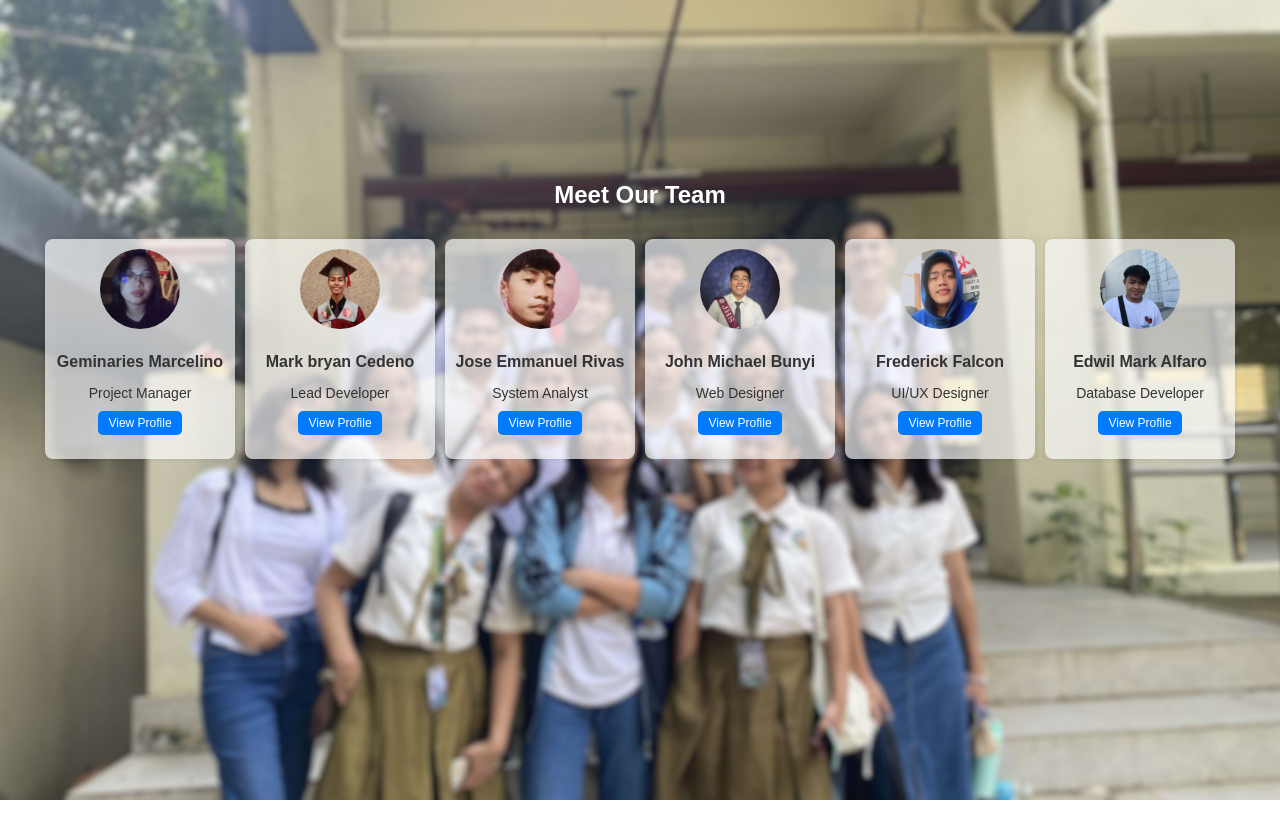
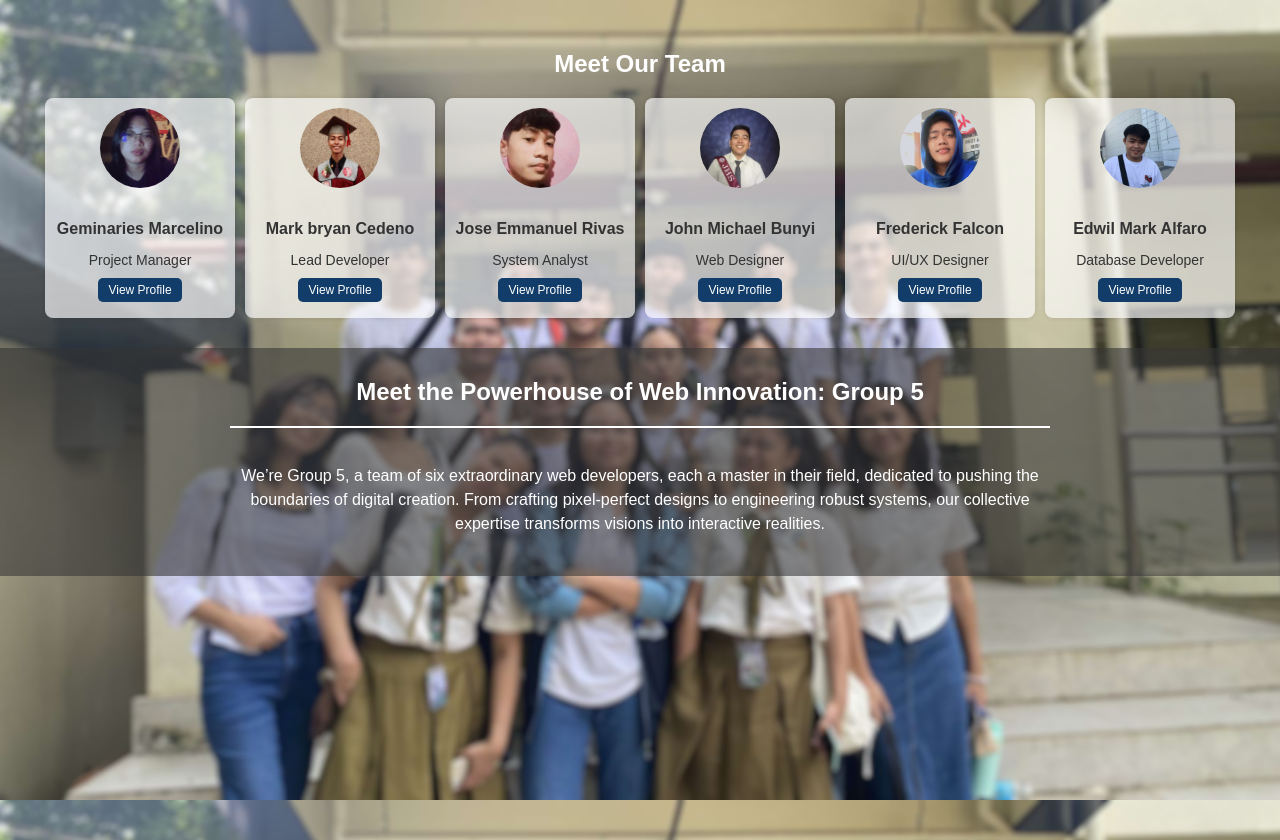
Before and after one commit to MDCedeno/Cedeno_Repository, a plain HTML site: page home.html in a window 1280 px wide. Before the commit the page ends 800 px from the top, so only its background shows below. Drawn offline with Linux system fonts and the light colour scheme.

Commit message:
Finalization of this sample

```diff
--- a/home.html
+++ b/home.html
@@ -1,100 +1,104 @@
 <!DOCTYPE html>
 <html lang="en">
   <head>
-    <meta charset="UTF-8">
-    <meta name="viewport" content="width=device-width, initial-scale=1.0">
+    <meta charset="UTF-8" />
+    <meta name="viewport" content="width=device-width, initial-scale=1.0" />
     <title>Our Team</title>
-    <link rel="stylesheet" href="styles.css">
+    <link rel="icon" type="image/x-icon" href="images/favicon.ico" />
+    <link rel="stylesheet" href="styles.css" />
   </head>
   <body>
-
     <section class="team-section">
       <h1>Meet Our Team</h1>
       <div class="team-container">
         <div class="team-member">
-                <img src="images/marcelino.gif" alt="Marcelino">
+          <img src="images/marcelino.gif" alt="Marcelino" />
           <h3>Geminaries Marcelino</h3>
           <p>Project Manager</p>
-                <!-- <a href="marcelino-page.html">View Profile</a> -->
           <a>View Profile</a>
+
           <div class="popup-info">
             <p>Bading</p>
             <p>22 years old</p>
             <p>Rhapsody Residences, Muntinlupa City</p>
             <p>marcelino.gem23@gmail.com</p>
-                    <img src="images/project-manager.jfif" alt="project-manager">
           </div>
         </div>
         <div class="team-member">
-                <img src="images/cedeno.jpg" alt="Cedeno">
+          <img src="images/cedeno.jpg" alt="Cedeno" />
           <h3>Mark bryan Cedeno</h3>
           <p>Lead Developer</p>
-                <!-- <a href="cedeno-page.html">View Profile</a> -->
           <a>View Profile</a>
+
           <div class="popup-info">
             <p>Daddy Chill</p>
             <p>24 years old</p>
             <p>Purok 4 Extension Alabang, Muntinlupa City</p>
             <p>cedenomarkbryan04@gmail.com</p>
-                    <img src="images/lead-developer.jfif" alt="lead-developer">
           </div>
         </div>
         <div class="team-member">
-                <img src="images/rivas.jpg" alt="Rivas">
+          <img src="images/rivas.jpg" alt="Rivas" />
           <h3>Jose Emmanuel Rivas</h3>
           <p>System Analyst</p>
-                <!-- <a href="rivas-page.html">View Profile</a> -->
           <a>View Profile</a>
+
           <div class="popup-info">
             <p>Sir Hubert 2.0</p>
             <p>20 years old</p>
             <p>Talon IV, Las piñas City</p>
             <p>rivasjoseemmanuel055@gmail.com</p>
-                    <img src="images/system-analyst.jfif" alt="system-analyst">
           </div>
         </div>
         <div class="team-member">
-                <img src="images/bunyi.jpg" alt="Bunyi">
+          <img src="images/bunyi.jpg" alt="Bunyi" />
           <h3>John Michael Bunyi</h3>
           <p>Web Designer</p>
-                <!-- <a href="bunyi-page.html">View Profile</a> -->
           <a>View Profile</a>
+
           <div class="popup-info">
             <p>Aports ng lahat</p>
             <p>21 years old</p>
             <p>3 Cupang, Muntinlupa City</p>
             <p>johnmichaelbunyi2@gmail.com</p>
-                    <img src="images/web-designer.jfif" alt="web-designer">
           </div>
         </div>
         <div class="team-member">
-                <img src="images/falcon.jpg" alt="Falcon">
+          <img src="images/falcon.jpg" alt="Falcon" />
           <h3>Frederick Falcon</h3>
           <p>UI/UX Designer</p>
-                <!-- <a href="falcon-page.html">View Profile</a> -->
           <a>View Profile</a>
+
           <div class="popup-info">
             <p>Altab Master</p>
             <p>25 years old</p>
             <p>Purok 3 Harmony Ville Cupang, Muntinlupa City</p>
             <p>frederickfalcon2@gmail.com</p>
-                    <img src="images/uiux-designer.jfif" alt="uiux-designer">
           </div>
         </div>
         <div class="team-member">
-                <img src="images/alfaro.jpg" alt="Alfaro">
+          <img src="images/alfaro.jpg" alt="Alfaro" />
           <h3>Edwil Mark Alfaro</h3>
           <p>Database Developer</p>
-                <!-- <a href="alfaro-page.html">View Profile</a> -->
           <a>View Profile</a>
+
           <div class="popup-info">
             <p>Level 1 Evolution</p>
             <p>22 years old</p>
             <p>BLK 1 Purok 1 Dolleton St. Bayanan Muntinlupa City</p>
             <p>alfaroedwil23@gmail.com</p>
-                    <img src="images/database-developer.jfif" alt="database-developer">
           </div>
         </div>
+      </div>
+      <div class="team-intro">
+        <h1>Meet the Powerhouse of Web Innovation: Group 5</h1>
+        <p>
+          We’re Group 5, a team of six extraordinary web developers, each a
+          master in their field, dedicated to pushing the boundaries of digital
+          creation. From crafting pixel-perfect designs to engineering robust
+          systems, our collective expertise transforms visions into interactive
+          realities.
+        </p>
       </div>
     </section>
   </body>
--- a/styles.css
+++ b/styles.css
@@ -1,6 +1,5 @@
 body {
-
-    background-image: url('images/Background.jpg');
+  background-image: url("images/Background.jpg");
   background-size: cover;
   background-position: center;
   background-repeat: no-repeat;
@@ -11,23 +10,22 @@ body {
   padding: 0;
   height: 100vh;
   overflow: hidden;
-    display: flex;
   justify-content: center;
   align-items: center;
 }
 
 .team-section {
   max-width: 100%;
-    padding: 10px;
   text-align: center;
   box-sizing: border-box;
-    margin-top: -150px;
+  margin-top: 40px;
+  padding: 0;
 }
 
 h1 {
   color: #fff;
-    margin-top: 10px;
-    margin-bottom: 50px;
+  margin: 30px 0;
+  padding: 10px;
 }
 
 .team-container {
@@ -47,7 +45,7 @@ h1 {
   height: 200px;
   text-align: center;
   position: relative;
-    transition: transform 0.3s, box-shadow 0.3s;
+  transition: transform 0.4s, box-shadow 0.4s;
   top: -20px;
 }
 
@@ -61,8 +59,8 @@ h1 {
   width: 80px;
   height: 80px;
   object-fit: cover;
-    transition: transform 0.3s;
-    margin-bottom: +10px;
+  transition: transform 0.4s;
+  margin-bottom: 20px;
 }
 
 .team-member:hover img {
@@ -71,7 +69,7 @@ h1 {
 
 .team-member h3 {
   color: #333;
-    margin: 10px 0 5px;
+  margin: 8px 0 5px;
   font-size: 16px;
   white-space: nowrap;
   overflow: hidden;
@@ -87,7 +85,7 @@ h1 {
 .team-member a {
   display: inline-block;
   padding: 5px 10px;
-    background-color: #007BFF;
+  background-color: #123D6A;
   color: #fff;
   text-decoration: none;
   border-radius: 5px;
@@ -96,30 +94,52 @@ h1 {
 }
 
 .team-member a:hover {
-    background-color: #0060c7;
+  background-color: #0c2846;
+}
+
+.team-intro {
+  background-color: #36363696;
+  display: flex;
+  flex-wrap: wrap;
+  justify-content: center;
+  align-items: center;
+  margin-top: 10px;
+}
+
+.team-intro h1 {
+  color: #ffffff;
+  margin: 20px auto;
+  overflow: hidden;
+  width: 800px;
+  padding-bottom: 20px;
+  border-bottom: 2px solid white;
+}
+
+.team-intro p {
+  color: #ffffff;
+  font-size: 16px;
+  margin-bottom: 40px;
+  text-align: center;
+  row-gap: 5px;
+  line-height: 1.5;
+  justify-content: center;
+  width: 800px;
 }
 
 .popup-info {
   display: none;
   position: absolute;
-    bottom: -110%;
+  bottom: -80%;
   left: 50%;
   transform: translateX(-50%);
   width: 170px;
-    background-color: #ffffffb0;
+  background-color: #ffffff;
   border: 1px solid #ddd;
   box-shadow: 0 0 10px rgba(0, 0, 0, 0.1);
   padding: 10px;
   border-radius: 8px;
   z-index: 100;
   text-align: center;
-}
-
-.popup-info img {
-    border-radius: 5%;
-    width: 100px;
-    height: 50px;
-    object-fit: cover;
 }
 
 .popup-info p {
```
Also changed, not shown: images/favicon.ico (added), images/gmail.jfif (added). Lines whose indentation alone changed are shown as unchanged.
